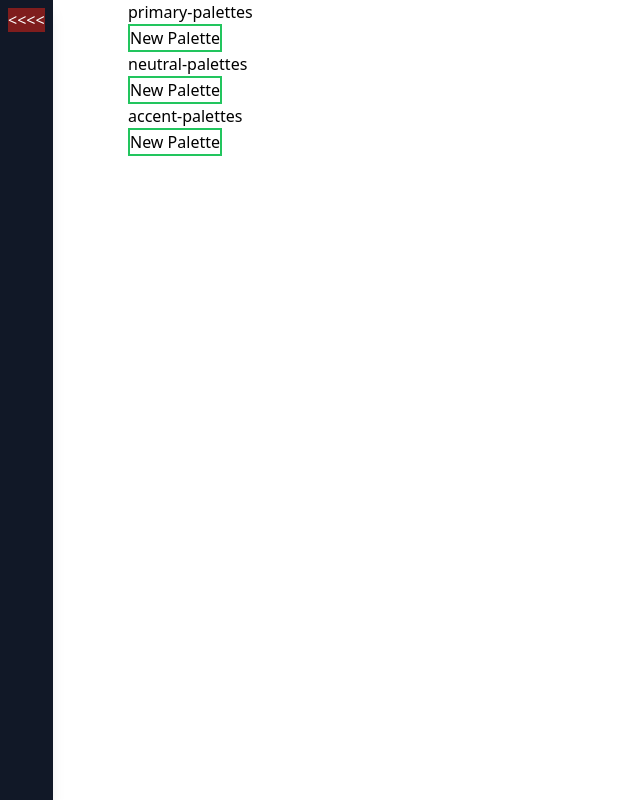
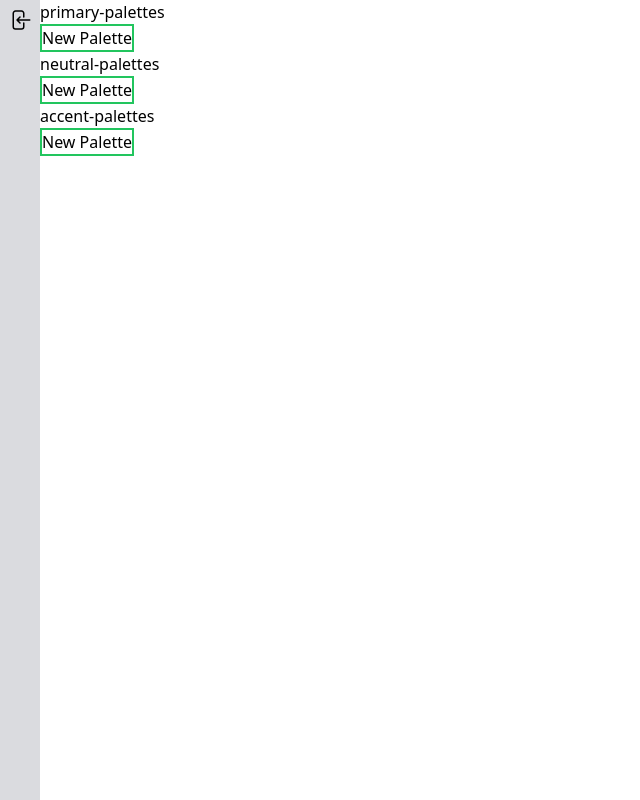
Before and after one commit to KhamEn/scheme-bank, a React (Vite) app: page / in a window 1280 px wide. Shown: the whole page, without its empty margins (0-640 px from the left). Built offline with nearby package versions, Linux system fonts and the light colour scheme; no server answers; the database is empty.

Commit message:
Style the sidebar

```diff
--- a/package.json
+++ b/package.json
@@ -10,6 +10,7 @@
   },
   "dependencies": {
     "@headlessui/react": "^1.7.4",
+    "@heroicons/react": "^2.0.13",
     "@tanstack/react-query": "^4.14.1",
     "@tanstack/react-query-devtools": "^4.14.5",
     "firebase": "^9.13.0",
--- a/src/components/App.jsx
+++ b/src/components/App.jsx
@@ -7,13 +7,15 @@ const queryClient = new QueryClient();
 
 function App() {
   return (
-    <div>
+    <>
       <QueryClientProvider client={queryClient}>
-        <Sidebar />
-        <SchemePage />
+        <div className="flex flex-row">
+          <Sidebar />
+          <SchemePage />
+        </div>
         <ReactQueryDevtools />
       </QueryClientProvider>
-    </div>
+    </>
   );
 }
 
--- a/src/components/navbar/SchemeListItem.jsx
+++ b/src/components/navbar/SchemeListItem.jsx
@@ -11,7 +11,10 @@ const SchemeListItem = ({ id, name }) => {
 
   if (isLoading) {
     return (
-      <li className=" bg-red-900 hover:cursor-pointer" onClick={handleClick}>
+      <li
+        className=" p-1 m-2 border rounded border-black text-black bg-white hover:cursor-pointer hover:bg-black/50 hover:text-white/80"
+        onClick={handleClick}
+      >
         {name}
       </li>
     );
@@ -19,7 +22,7 @@ const SchemeListItem = ({ id, name }) => {
     if (data.id === id) {
       return (
         <li
-          className=" bg-green-900 hover:cursor-pointer"
+          className="p-1 m-2 border rounded border-black  bg-black  text-white hover:cursor-pointer"
           onClick={handleClick}
         >
           {name}
@@ -27,7 +30,10 @@ const SchemeListItem = ({ id, name }) => {
       );
     } else {
       return (
-        <li className=" bg-red-900 hover:cursor-pointer" onClick={handleClick}>
+        <li
+          className=" p-1 m-2 border rounded border-black bg-white text-black hover:cursor-pointer hover:bg-black/80 hover:text-white/80"
+          onClick={handleClick}
+        >
           {name}
         </li>
       );
--- a/src/components/navbar/SidebarCollapsed.jsx
+++ b/src/components/navbar/SidebarCollapsed.jsx
@@ -1,13 +1,11 @@
-const SidebarCollapsed = ({expandSidebar }) => {
+import { ArrowRightOnRectangleIcon } from "@heroicons/react/24/outline";
+
+const SidebarCollapsed = ({ expandSidebar }) => {
   return (
-    <nav
-      className={
-        "p-2 fixed top-0 left-0 h-screen min-w-max flex flex-col bg-gray-900 text-white shadow-lg"
-      }
-    >
+    <nav className={"p-2 h-screen bg-gray-500/25 "}>
       <ul>
-        <button className=" bg-green-900" onClick={expandSidebar}>
-          {">>>"}
+        <button onClick={expandSidebar}>
+          <ArrowRightOnRectangleIcon className=" h-6 w-6 " />
         </button>
       </ul>
     </nav>
--- a/src/components/navbar/SidebarExpanded.jsx
+++ b/src/components/navbar/SidebarExpanded.jsx
@@ -1,3 +1,4 @@
+import { ArrowLeftOnRectangleIcon } from "@heroicons/react/24/outline";
 import SchemeListItem from "./SchemeListItem";
 import useGetAllSchemesQuery from "../../database/hooks/schemes/useGetAllSchemesQuery";
 
@@ -17,14 +18,10 @@ const SidebarExpanded = ({ collapseSidebar }) => {
   }
 
   return (
-    <nav
-      className={
-        "p-2 fixed top-0 left-0 h-screen min-w-max flex flex-col bg-gray-900 text-white shadow-lg"
-      }
-    >
+    <nav className={"h-screen p-2 flex flex-col bg-gray-500/25 "}>
       <ul>
-        <button className=" bg-red-900" onClick={collapseSidebar}>
-          {"<<<<"}
+        <button onClick={collapseSidebar}>
+          <ArrowLeftOnRectangleIcon className=" h-6 w-6" />
         </button>
         {!isLoading && getSchemesList()}
       </ul>
--- a/src/components/scheme-page/SchemePage.jsx
+++ b/src/components/scheme-page/SchemePage.jsx
@@ -3,7 +3,7 @@ import { FIRESTORE_COLLECTION } from "../../database/Enums";
 
 const SchemePage = () => {
   return (
-    <div className=" ml-32">
+    <div>
       <PaletteGroup groupName={FIRESTORE_COLLECTION.primaryPalettes} />
       <PaletteGroup groupName={FIRESTORE_COLLECTION.neutralPalettes} />
       <PaletteGroup groupName={FIRESTORE_COLLECTION.accentPalettes} />
```
Also changed, not shown: 1 other file (tests, documents, lock files or other folders).
